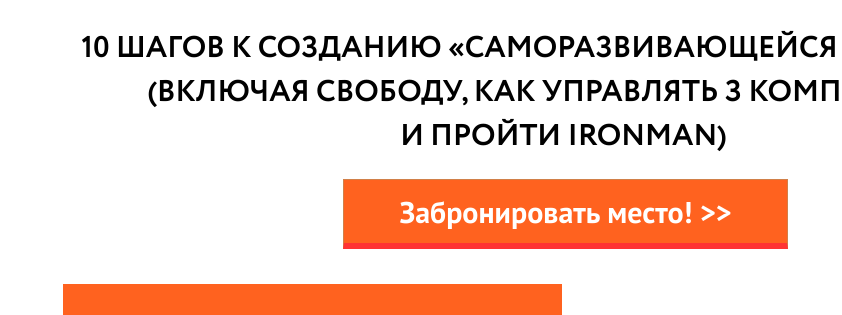
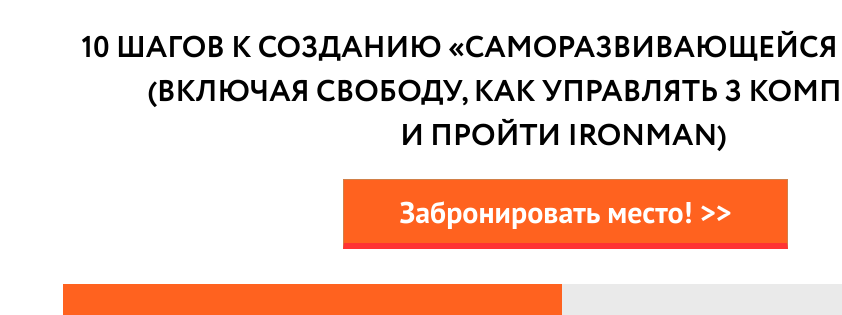
Before and after one commit to dimasviridenko/GoaldCoach, a plain HTML site: page index.html in a window 1280 px wide. Shown: the part 260-575 px from the top of the page, without its empty margins (438-1280 px from the left). Drawn offline with nearby package versions, Linux system fonts and the light colour scheme.

Commit message:
Update styles.css

```diff
--- a/css/styles.css
+++ b/css/styles.css
@@ -12,7 +12,7 @@ body {
     background: #fff;
 }
 .container {
-    width: 100%;
+    width: 2000px;
     margin: 0 auto;
 }
 header {
```
